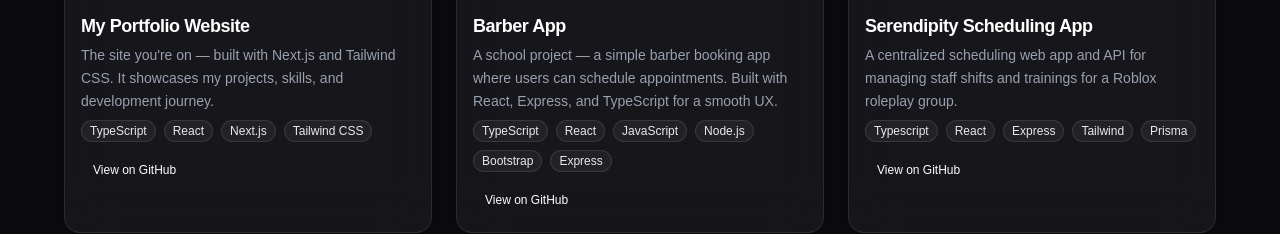
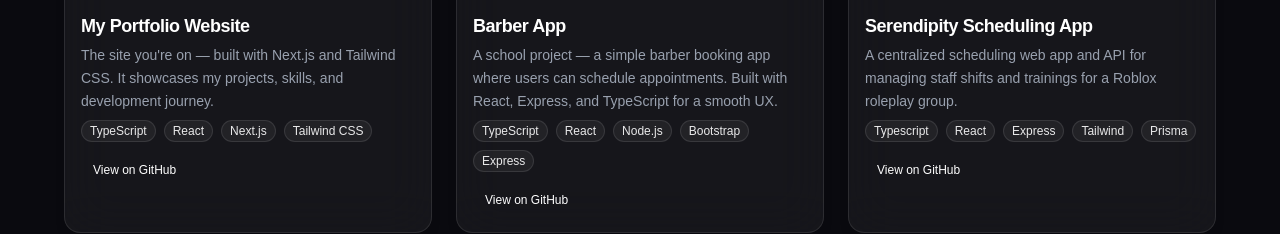
Before and after one commit to xalonious/portfolio, a Next.js app: page / in a window 1280 px wide. Shown: the part 3060-3294 px from the top of the page. Built offline with nearby package versions, Linux system fonts and the light colour scheme; a web font is replaced by a local one.

Commit message:
Remove js from tech stack for barber project

```diff
--- a/src/app/page.tsx
+++ b/src/app/page.tsx
@@ -283,7 +283,7 @@ export default function Portfolio() {
                   "A school project — a simple barber booking app where users can schedule appointments. Built with React, Express, and TypeScript for a smooth UX.",
                 repo: "https://github.com/xalonious/barber-app",
                 image: "/projects/barber.png",
-                tech: ["TypeScript", "React", "JavaScript", "Node.js", "Bootstrap", "Express"],
+                tech: ["TypeScript", "React", "Node.js", "Bootstrap", "Express"],
               },
               {
                 title: "Serendipity Scheduling App",
--- a/src/app/projects/page.tsx
+++ b/src/app/projects/page.tsx
@@ -59,7 +59,7 @@ const PROJECTS: Project[] = [
       "A school project—a simple booking app where users schedule appointments with barbers. Built with React and Express for a smooth UX.",
     repo: "https://github.com/xalonious/barber-app",
     image: "/projects/barber.png",
-    tech: ["TypeScript", "React", "JavaScript", "Node.js", "Bootstrap", "Express"],
+    tech: ["TypeScript", "React", "Node.js", "Bootstrap", "Express"],
   },
   {
     title: "PassGuard",
```
